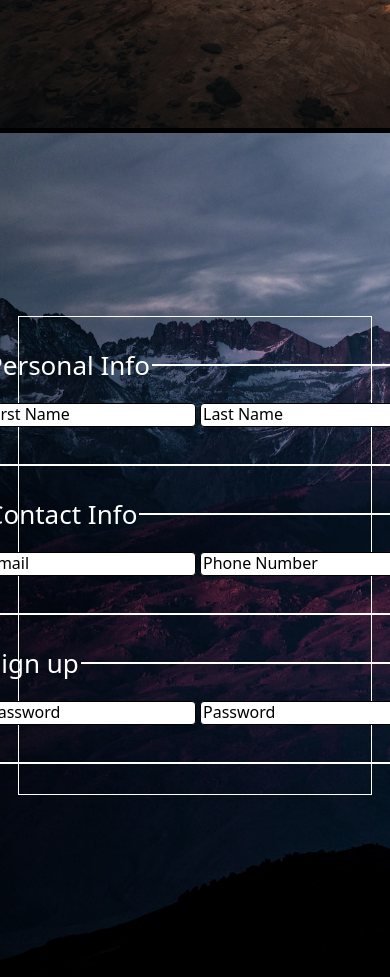
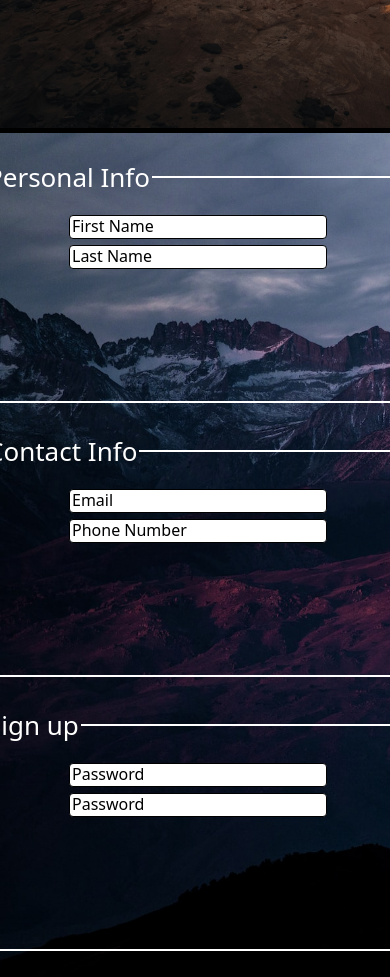
Before and after one commit to usmanbutt-dev/sign-up-form, a plain HTML site: page index.html in a window 390 px wide. Shown: the part 716-1693 px from the top of the page. Drawn offline with Linux system fonts and the light colour scheme.

Commit message:
responsiveness added

```diff
--- a/style.css
+++ b/style.css
@@ -55,10 +55,13 @@ form > fieldset {
     margin: 10px;
     font-size: 1.3rem;
     border-radius: 15px;
-    height: 75px;
+    height: 80px;
 }
+
 p{
-    color: red;
+    position: absolute;
+    top: 5px;
+    color: brown;
     font-weight: bold;
 }
 
@@ -108,14 +111,40 @@ input[type="text"], input[type="password"], input[type="number"], input[type="em
 }
 
 
-@media (max-width: 767px) {
-    body{
+@media only screen and (max-width: 767px) {
+    body {
         flex-direction: column;
+        justify-content: center;
+        align-items: center;
     }
+
+    .left-container {
+        padding: 0;
+        height:100vh;
+        width:100%;
+    }
+
     .right-container {
+        padding: 0;
+        height: 100vh;
         width: 100vw;
     }
-    .left-container {
-        width: 100vw;
+
+    .form {
+        padding: 0;
+        height: 100%;
+        width: 100%;
+        border: 0;
     }
+
+    form > fieldset {
+        display: flex;
+        flex-direction: column;
+        justify-content: space-around;
+        align-items: center;
+        width: 80%;
+        height: 200px;
+        min-width: none;
+    }
+
 }
```
